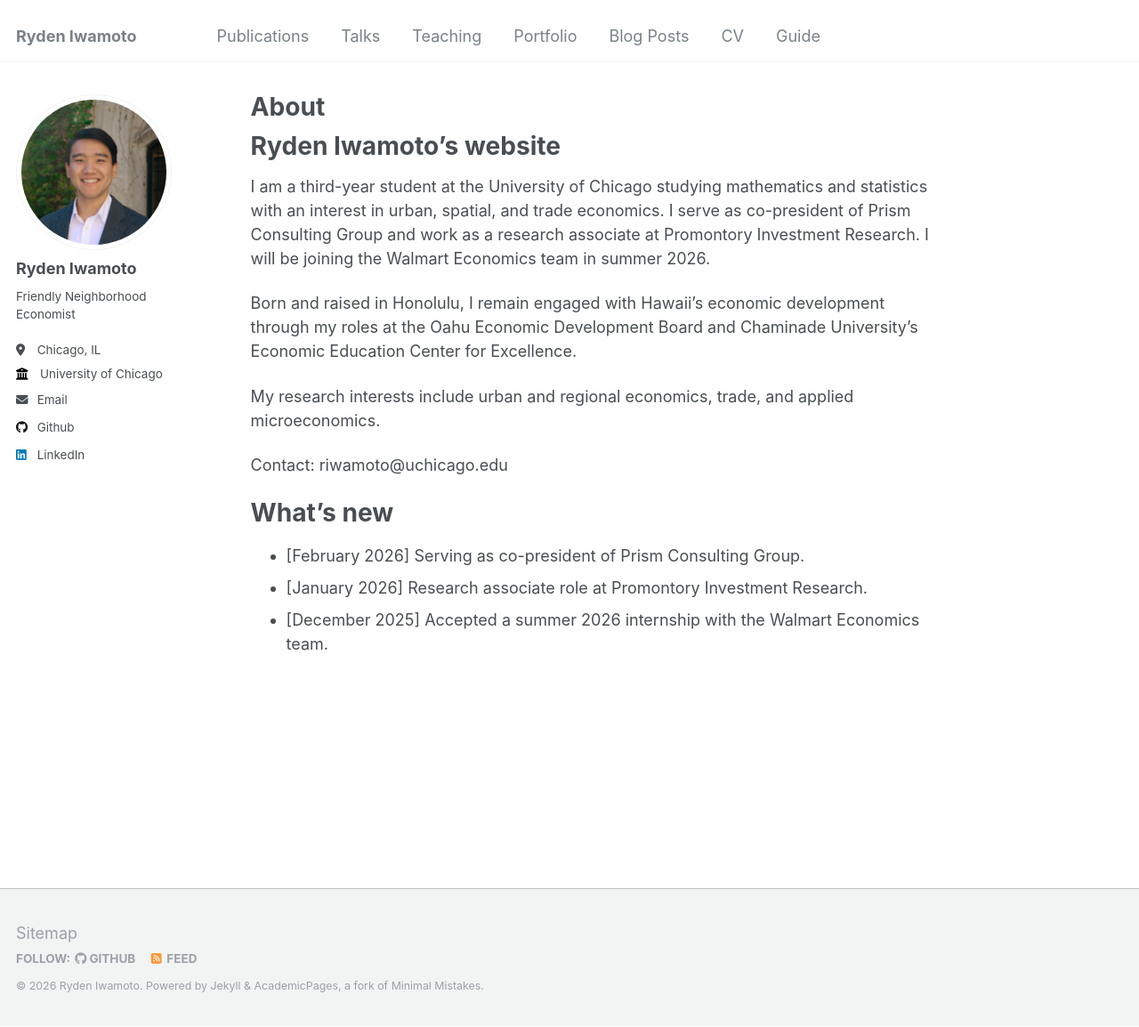
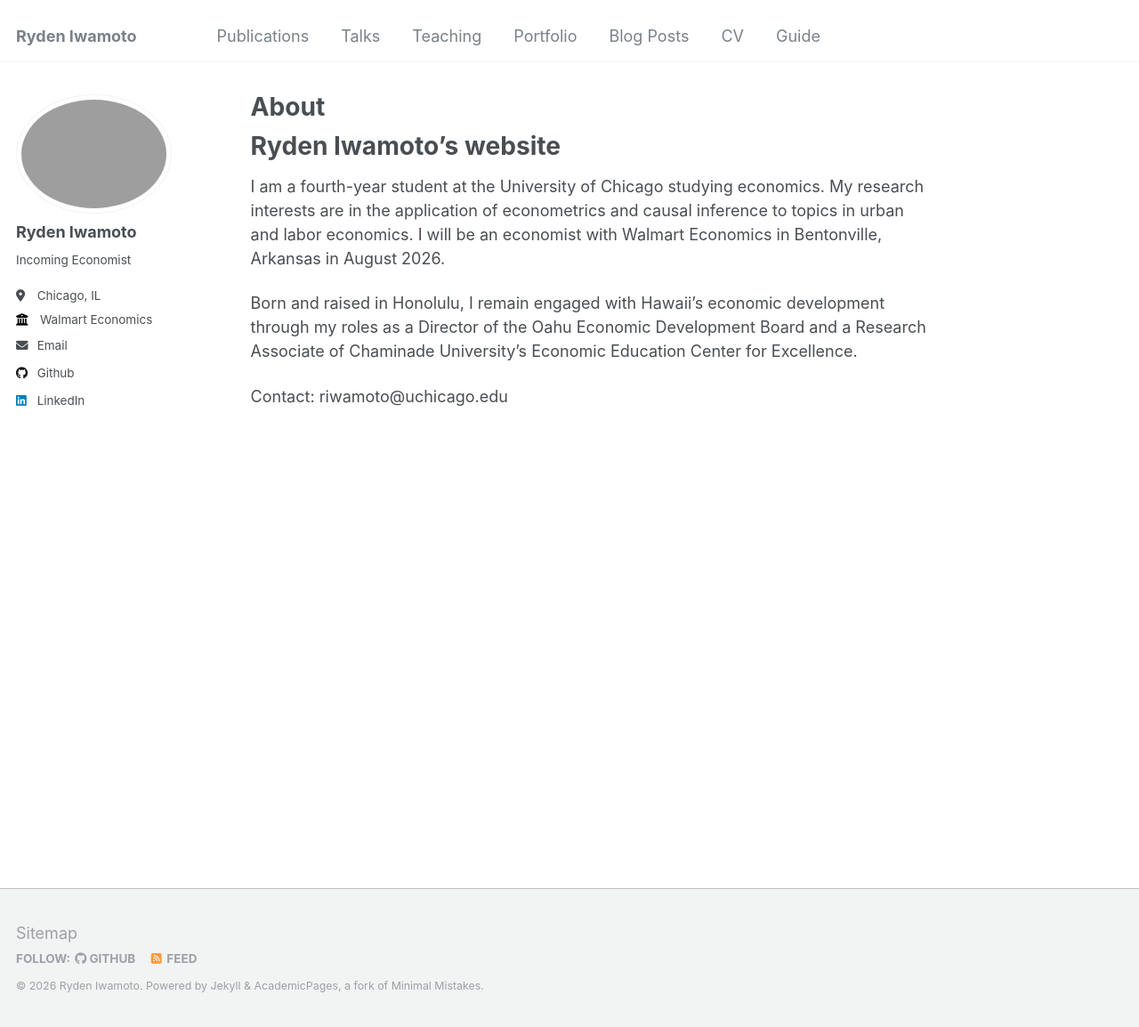
Before and after one commit to rydeniwamoto/rydeniwamoto.github.io, a Jekyll site: the page built from _pages/about.md, in a window 1280 px wide and 1154 px high. Shown: the whole window at 89% size. Built offline with Jekyll 4.4.1, drawn with Linux system fonts in a browser that asks for light colours.

Commit message:
Update site config and About page

```diff
--- a/_config.yml
+++ b/_config.yml
@@ -21,12 +21,12 @@ repository               : "rydeniwamoto/rydeniwamoto.github.io"
 #               Additional customization can be done by editing /_includes/author-profile.html
 author:
   # Biographic information
-  avatar           : "profile 2024.png"
+  avatar           : "Headshot.JPG"
   name             : "Ryden Iwamoto"
   pronouns         : # Pronouns
-  bio              : "Friendly Neighborhood Economist"
+  bio              : "Incoming Economist"
   location         : "Chicago, IL"
-  employer         : "University of Chicago"
+  employer         : "Walmart Economics"
   uri              : # URL
   email            : "riwamoto@uchicago.edu"
 
@@ -43,7 +43,7 @@ author:
   bitbucket        : # Username - Update with your username on the site
   codepen          : # Username
   dribbble         : # Username
-  github           : "rmiwamoto"
+  github           : "rydeniwamoto"
   kaggle           : # Username
   stackoverflow    : # User number or user number and name (i.e., use "1" or "1/jeff-atwood")
 
--- a/_pages/about.md
+++ b/_pages/about.md
@@ -9,15 +9,12 @@ redirect_from:
 
 # Ryden Iwamoto's website
 
-I am a third-year student at the University of Chicago studying mathematics and statistics with an interest in urban, spatial, and trade economics. I serve as co-president of Prism Consulting Group and work as a research associate at Promontory Investment Research. I will be joining the Walmart Economics team in summer 2026.
+I am a fourth-year student at the University of Chicago studying economics.
+My research interests are in the application of econometrics and causal inference to topics in urban and labor economics.
+I will be an economist with Walmart Economics in Bentonville, Arkansas in August 2026.
 
-Born and raised in Honolulu, I remain engaged with Hawaii's economic development through my roles at the Oahu Economic Development Board and Chaminade University's Economic Education Center for Excellence.
-
-My research interests include urban and regional economics, trade, and applied microeconomics.
+Born and raised in Honolulu, I remain engaged with Hawaii's economic development
+through my roles as a Director of the Oahu Economic Development Board and a Research
+Associate of Chaminade University's Economic Education Center for Excellence.
 
 Contact: riwamoto@uchicago.edu
-
-# What's new
-* [February 2026] Serving as co-president of Prism Consulting Group.
-* [January 2026] Research associate role at Promontory Investment Research.
-* [December 2025] Accepted a summer 2026 internship with the Walmart Economics team.
```
Also changed, not shown: images/profile 2024.png (deleted), 1 other file.
